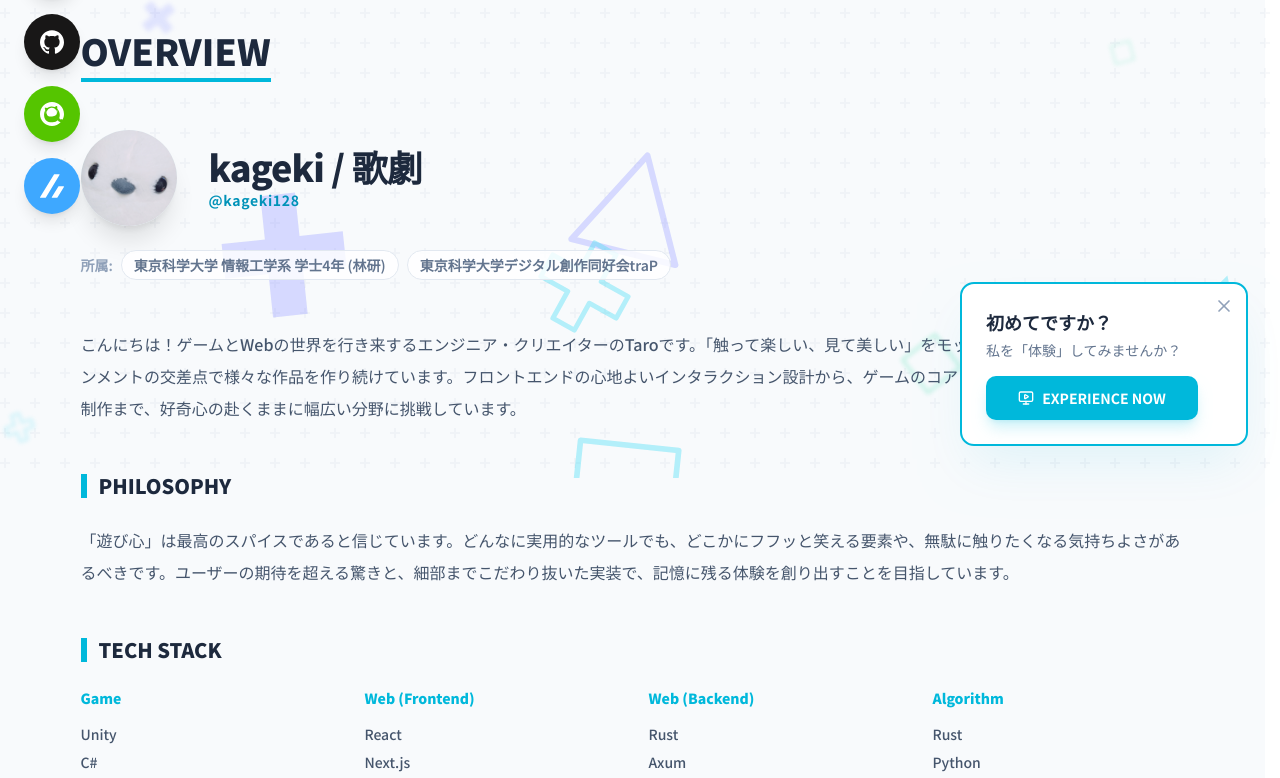
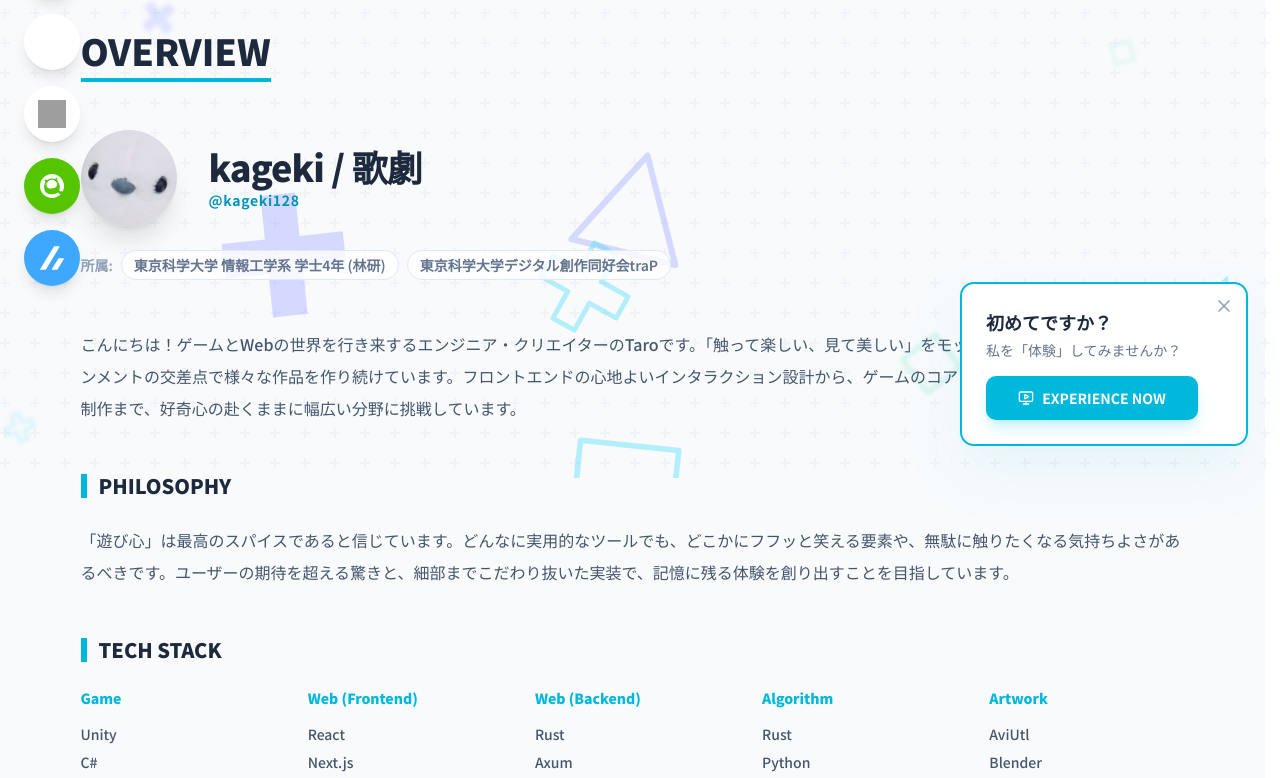
Before and after one commit to kageki128/web-portfolio-frontend, a Next.js app: page /about in a window 1280 px wide. Shown: the part 322-1100 px from the top of the page. Built offline with nearby package versions, Linux system fonts and the light colour scheme; no server answers; grey boxes are pictures that could not be loaded.

Commit message:
アカウントをいくつか追加

```diff
--- a/src/app/page.tsx
+++ b/src/app/page.tsx
@@ -1,5 +1,6 @@
 import HomePage from "@/components/site/pages/HomePage";
 import { getAllArticles } from "@/server/articles/all";
+import { getAboutOverview } from "@/server/about/overview";
 import { getAllWorks } from "@/server/works/all";
 
 const HOME_LATEST_ARTICLE_LIMIT = 6;
@@ -9,7 +10,11 @@
 }
 
 export default async function Page() {
-  const [works, articles] = await Promise.all([getAllWorks(), getAllArticles()]);
+  const [works, articles, overview] = await Promise.all([
+    getAllWorks(),
+    getAllArticles(),
+    getAboutOverview(),
+  ]);
   const heroPreviewSources = works.allWorks
     .map((work) => work.preview.trim())
     .filter(hasText);
@@ -17,6 +22,9 @@
   return (
     <HomePage
       heroPreviewSources={heroPreviewSources}
+      heroProfileName={overview.profile.name}
+      heroProfileId={overview.profile.id}
+      heroIntroduction={overview.shortIntroduction}
       featuredWorks={works.featuredWorks}
       latestArticles={articles.slice(0, HOME_LATEST_ARTICLE_LIMIT)}
     />
--- a/src/components/site/RootLayout.tsx
+++ b/src/components/site/RootLayout.tsx
@@ -5,7 +5,6 @@
 import { type ReactNode, useEffect, useRef, useState } from "react";
 import {
   MonitorPlay,
-  Sprout,
   Trophy,
   X,
 } from "lucide-react";
@@ -44,6 +43,7 @@
   href: string;
   backgroundColor: string;
   icon: ReactNode;
+  title?: string;
 };
 
 const NAV_ITEMS: NavItem[] = [
@@ -89,6 +89,32 @@
   );
 }
 
+function AtCoderBrandIcon() {
+  return (
+    <span
+      aria-hidden
+      className="block w-7 h-7 bg-cover bg-center"
+      style={{
+        backgroundImage: "url('https://img.atcoder.jp/assets/top/img/logo_bk.svg')",
+        backgroundPosition: "center 40%",
+      }}
+    />
+  );
+}
+
+function UnityroomBrandIcon() {
+  return (
+    <span
+      aria-hidden
+      className="block w-7 h-7 bg-contain bg-center bg-no-repeat"
+      style={{
+        backgroundImage:
+          "url('https://unityroom.com/assets/favicon-af3d9de06e12c6369b1ad17b1ff4e6aa892b8c46ee6347a66bc60b6072c7e6eb.png')",
+      }}
+    />
+  );
+}
+
 const SOCIAL_LINKS: SocialLink[] = [
   {
     label: "X",
@@ -101,6 +127,19 @@
     href: SOCIAL_LINK_URLS.GitHub,
     backgroundColor: BRAND_COLORS.github,
     icon: <GitHubBrandIcon />,
+  },
+  {
+    label: "Unityroom",
+    href: SOCIAL_LINK_URLS.Unityroom,
+    backgroundColor: BRAND_COLORS.unityroom,
+    icon: <UnityroomBrandIcon />,
+    title: "unityroom",
+  },
+  {
+    label: "AtCoder",
+    href: SOCIAL_LINK_URLS.AtCoder,
+    backgroundColor: BRAND_COLORS.atcoder,
+    icon: <AtCoderBrandIcon />,
   },
   {
     label: "Qiita",
@@ -312,7 +351,7 @@
       className={SOCIAL_BUTTON_BASE_CLASS}
       style={{ backgroundColor: link.backgroundColor }}
       aria-label={link.label}
-      title={link.label}
+      title={link.title ?? link.label}
     >
       {link.icon}
     </a>
@@ -322,15 +361,13 @@
 function ExperienceBanner({
   isOpen,
   onClose,
-  onOpen,
 }: {
   isOpen: boolean;
   onClose: () => void;
-  onOpen: () => void;
 }) {
   return (
     <AnimatePresence>
-      {isOpen ? (
+      {isOpen && (
         <motion.div
           initial={{ opacity: 0, y: 50 }}
           animate={{ opacity: 1, y: 0 }}
@@ -353,6 +390,7 @@
 
             <Link
               href="/otoge"
+              onNavigate={onClose}
               className="flex items-center justify-center gap-2 bg-cyan-500 text-white px-4 py-3 rounded-lg font-bold text-sm hover:bg-cyan-600 transition-colors w-full shadow-lg shadow-cyan-500/20"
             >
               <MonitorPlay size={16} />
@@ -360,17 +398,6 @@
             </Link>
           </div>
         </motion.div>
-      ) : (
-        <motion.button
-          initial={{ opacity: 0, scale: 0.5 }}
-          animate={{ opacity: 1, scale: 1 }}
-          className="fixed bottom-8 right-8 z-50 w-14 h-14 bg-cyan-500 rounded-full flex items-center justify-center shadow-xl shadow-cyan-500/20 hover:scale-110 transition-transform text-white"
-          onClick={onOpen}
-          title="Experience"
-          aria-label="体験バナーを開く"
-        >
-          <Sprout size={24} />
-        </motion.button>
       )}
     </AnimatePresence>
   );
@@ -463,7 +490,6 @@
       <ExperienceBanner
         isOpen={isExperienceBannerOpen}
         onClose={() => setIsExperienceBannerOpen(false)}
-        onOpen={() => setIsExperienceBannerOpen(true)}
       />
     </div>
   );
--- a/src/components/site/pages/AboutPage.tsx
+++ b/src/components/site/pages/AboutPage.tsx
@@ -311,7 +311,7 @@
               animate={forceCardVisibleOnRestore ? "visibleInstant" : "visible"}
             >
               <SubsectionTitle title="TECH STACK" />
-              <div className="grid grid-cols-1 sm:grid-cols-2 md:grid-cols-4 gap-8">
+              <div className="grid grid-cols-1 sm:grid-cols-2 md:grid-cols-5 gap-8">
                 {overview.techStackGroups.map((stackGroup) => (
                   <div key={stackGroup.category}>
                     <div className="text-cyan-500 font-black text-sm mb-3">
--- a/src/components/site/pages/HomePage.tsx
+++ b/src/components/site/pages/HomePage.tsx
@@ -58,6 +58,9 @@
 
 type HomePageProps = {
   heroPreviewSources: string[];
+  heroProfileName: string;
+  heroProfileId: string;
+  heroIntroduction: string;
   featuredWorks: WorkItem[];
   latestArticles: ArticleItem[];
 };
@@ -103,7 +106,14 @@
 const HERO_PROFILE_BLOCK_INDEX = 0;
 const HERO_DESCRIPTION_BLOCK_INDEX = 1;
 
-export default function HomePage({ heroPreviewSources, featuredWorks, latestArticles }: HomePageProps) {
+export default function HomePage({
+  heroPreviewSources,
+  heroProfileName,
+  heroProfileId,
+  heroIntroduction,
+  featuredWorks,
+  latestArticles,
+}: HomePageProps) {
   const [loading, setLoading] = useState(true);
   const [currentSlide, setCurrentSlide] = useState(0);
   const [videoDurationBySource, setVideoDurationBySource] = useState<Record<string, number>>({});
@@ -255,13 +265,13 @@
               <div className="w-24 h-24 rounded-full overflow-hidden shadow-xl bg-cyan-50 shrink-0">
                 <img
                   src={PROFILE_ICON_PATH}
-                  alt="Profile"
+                  alt={heroProfileName}
                   className="w-full h-full object-cover"
                 />
               </div>
               <div>
-                <h1 className="text-4xl font-black text-slate-800 tracking-tight">kageki / 歌劇</h1>
-                <p className="text-cyan-600 font-bold tracking-wider text-sm mt-1">@kageki128</p>
+                <h1 className="text-4xl font-black text-slate-800 tracking-tight">{heroProfileName}</h1>
+                <p className="text-cyan-600 font-bold tracking-wider text-sm mt-1">{heroProfileId}</p>
               </div>
             </motion.div>
 
@@ -272,12 +282,10 @@
               animate={forceCardVisibleOnRestore ? "visibleInstant" : "visible"}
             >
               <p className="text-slate-700 leading-relaxed font-medium mb-5">
-                遊び心あふれる体験を創り出すエンジニア兼クリエイター。
-                フロントエンドからゲーム開発、サウンド制作まで幅広い分野に手を広げ、
-                技術とエンターテインメントの融合を追求しています。
+                {heroIntroduction}
               </p>
 
-              <Link href="/about" className="inline-flex items-center justify-center gap-3 border-2 border-slate-300 text-slate-600 hover:border-cyan-500 hover:text-cyan-500 px-8 py-3.5 rounded-full font-bold tracking-widest text-sm transition-all hover:shadow-lg hover:shadow-cyan-500/10 bg-white/50 backdrop-blur-sm hover:bg-white/80">
+              <Link href="/about" className={VIEW_ALL_BUTTON_CLASS}>
                 MORE DETAILS
                 <ArrowRight size={18} />
               </Link>
--- a/src/constants/colors.ts
+++ b/src/constants/colors.ts
@@ -3,6 +3,8 @@
 export const BRAND_COLORS = {
   x: "#000000",
   github: "#181717",
+  unityroom: "#FFFFFF",
+  atcoder: "#FFFFFF",
   qiita: "#55C500",
   zenn: "#3EA8FF",
   trap: "#005BAC",
--- a/src/constants/socialLinks.ts
+++ b/src/constants/socialLinks.ts
@@ -1,6 +1,8 @@
 export const SOCIAL_LINK_URLS = {
   X: "https://x.com/kageki128",
   GitHub: "https://github.com/kageki128",
+  Unityroom: "https://unityroom.com/users/kageki128",
+  AtCoder: "https://atcoder.jp/users/kageki128",
   Qiita: "https://qiita.com/kageki128",
   Zenn: "https://zenn.dev/kageki128",
   traP: "https://trap.jp/author/hijoushiki/",
--- a/src/content/about/overview.json
+++ b/src/content/about/overview.json
@@ -7,6 +7,7 @@
     "東京科学大学 情報工学系 学士4年 (林研)",
     "東京科学大学デジタル創作同好会traP"
   ],
+  "shortIntroduction": "ゲームとWebを行き来しながら、技術とエンターテインメントの交差点で作品を作るエンジニア・クリエイターです。",
   "introduction": "こんにちは！ゲームとWebの世界を行き来するエンジニア・クリエイターのTaroです。「触って楽しい、見て美しい」をモットーに、技術とエンターテインメントの交差点で様々な作品を作り続けています。フロントエンドの心地よいインタラクション設計から、ゲームのコアロジック実装、果てはサウンド制作まで、好奇心の赴くままに幅広い分野に挑戦しています。",
   "philosophy": "「遊び心」は最高のスパイスであると信じています。どんなに実用的なツールでも、どこかにフフッと笑える要素や、無駄に触りたくなる気持ちよさがあるべきです。ユーザーの期待を超える驚きと、細部までこだわり抜いた実装で、記憶に残る体験を創り出すことを目指しています。",
   "techStackGroups": [
@@ -45,6 +46,14 @@
         "Rust",
         "Python"
       ]
+    },
+    {
+      "category": "Artwork",
+      "items": [
+        "AviUtl",
+        "Blender",
+        "Cubase"
+      ]
     }
   ]
 }
--- a/src/server/about/overview.ts
+++ b/src/server/about/overview.ts
@@ -27,6 +27,7 @@
     typeof profileObject.name === "string" &&
     typeof profileObject.id === "string" &&
     isStringArray(overview.affiliations) &&
+    typeof overview.shortIntroduction === "string" &&
     typeof overview.introduction === "string" &&
     typeof overview.philosophy === "string" &&
     Array.isArray(overview.techStackGroups) &&
--- a/src/types/about.ts
+++ b/src/types/about.ts
@@ -24,6 +24,7 @@
     id: string;
   };
   affiliations: string[];
+  shortIntroduction: string;
   introduction: string;
   philosophy: string;
   techStackGroups: AboutTechStackGroup[];
```
